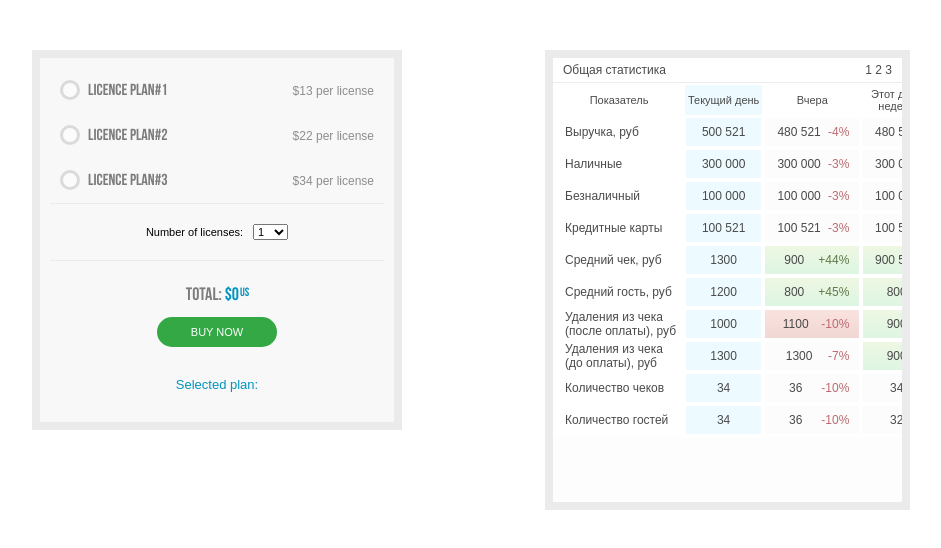
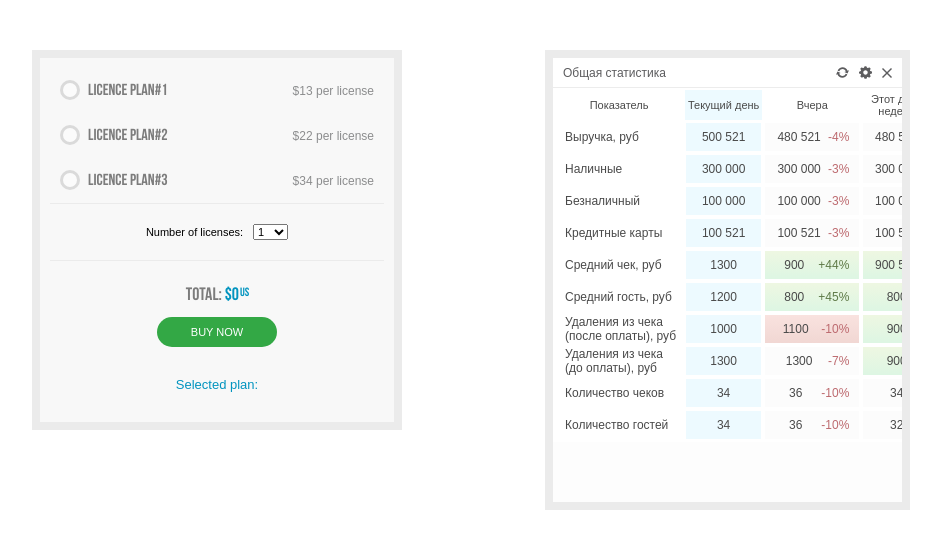
Before and after one commit to ronnika/license-plan, a website built with Parcel: page src/index.html in a window 1280 px wide. Shown: the whole page, without its empty margins (169-1110 px from the left). Built offline with nearby package versions, Linux system fonts and the light colour scheme.

Commit message:
feat: add buttons

```diff
--- a/src/blocks/stat/stat.scss
+++ b/src/blocks/stat/stat.scss
@@ -13,7 +13,7 @@
         overflow-x: scroll;
     }
     &__table {
-        margin-top: 25px;
+        margin-top: 30px;
         text-align: center;
         width: 380px;
 
@@ -55,14 +55,31 @@
         position: absolute;
         z-index: 10;
         width: 100%;
-        height: 25px;
+        height: 30px;
         padding: 10px;
         display: flex;
         justify-content: space-between;
         align-items: center;
         background-color: #ffffff;
+        color: #5c5c5e;
         border-bottom: 1px solid #ececec;
     }
+    &__controls {
+        display: flex;
+        justify-items: space-between;
+        align-items: center;
+    }
+    &__btn {
+        display: block;
+        margin-left: 10px;
+        img {
+            display: block;
+            &:hover  {
+                opacity: 0.8;
+            }
+        }
+    }
+
     &__header {
         font-weight: normal;
         &_top {
--- a/src/index.html
+++ b/src/index.html
@@ -53,7 +53,10 @@
             <div class="stat__top">
                 <div class="stat__title">Общая статистика</div>
                 <div class="stat__controls">
-                    1 2 3
+                   <a class="stat__btn" href="#"><img src="./blocks/stat/stat__reload.svg" alt="" class="stat__icon" width="13px"></a>
+                   <a class="stat__btn" href="#"><img src="./blocks/stat/stat__settings.svg" alt="" class="stat__icon" width="13px"></a>
+                   <a class="stat__btn" href="#"><img src="./blocks/stat/stat__close.svg" alt="" class="stat__icon" width="10px"></a>
+
                 </div>
             </div>
             <div class="stat__inner">
```
Also changed, not shown: src/blocks/stat/stat__close.svg (added), src/blocks/stat/stat__reload.svg (added), src/blocks/stat/stat__settings.svg (added).
